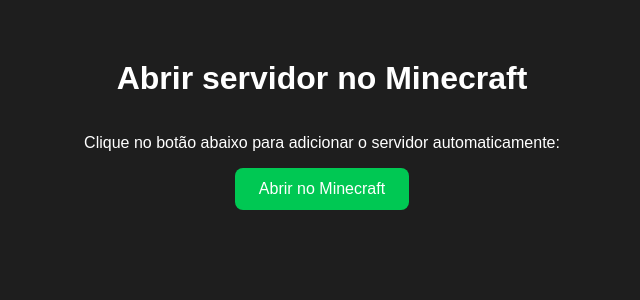
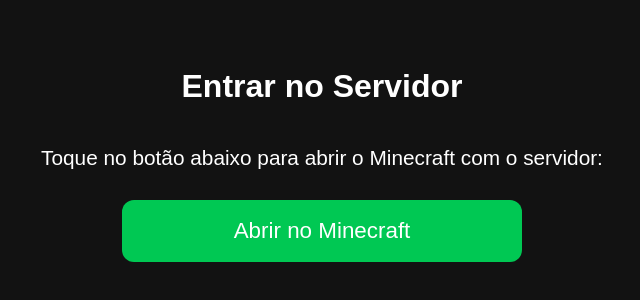
Before and after one commit to lukatony2006/meu-site, a plain HTML site: page index.html in a window 1280 px wide. Shown: the part 284-584 px from the top of the page, without its empty margins (318-958 px from the left). Drawn offline with Linux system fonts and the light colour scheme.

Commit message:
Update index.html

```diff
--- a/index.html
+++ b/index.html
@@ -2,6 +2,7 @@
 <html lang="pt-BR">
 <head>
   <meta charset="UTF-8">
+  <meta name="viewport" content="width=device-width, initial-scale=1.0">
   <title>Abrir no Minecraft</title>
   <style>
     body {
@@ -10,39 +11,50 @@
       flex-direction: column;
       align-items: center;
       justify-content: center;
+      padding: 30px 20px;
       height: 100vh;
-      background: #1e1e1e;
-      color: white;
+      background: #121212;
+      color: #fff;
+      text-align: center;
     }
+
+    h1 {
+      font-size: 2rem;
+      margin-bottom: 20px;
+    }
+
+    p {
+      font-size: 1.3rem;
+      margin-bottom: 30px;
+    }
+
     button {
-      padding: 12px 24px;
-      font-size: 16px;
+      padding: 18px 32px;
+      font-size: 1.4rem;
       border: none;
       background-color: #00c853;
       color: white;
-      border-radius: 8px;
+      border-radius: 12px;
       cursor: pointer;
+      width: 100%;
+      max-width: 400px;
     }
+
     button:hover {
       background-color: #00e676;
     }
   </style>
 </head>
 <body>
-  <h1>Abrir servidor no Minecraft</h1>
-  <p>Clique no botão abaixo para adicionar o servidor automaticamente:</p>
+  <h1>Entrar no Servidor</h1>
+  <p>Toque no botão abaixo para abrir o Minecraft com o servidor:</p>
   <button onclick="abrirMinecraft()">Abrir no Minecraft</button>
 
   <script>
     function abrirMinecraft() {
-      // Altere os dados abaixo para o nome e IP/porta do seu servidor
       const nome = 'SerpMoon';
       const ip = 'serppokemon.blazebr.com:26005';
-
-      // Monta o link
       const link = `minecraft://?addExternalServer=${nome}|${ip}`;
-
-      // Redireciona
       window.location.href = link;
     }
   </script>
```
